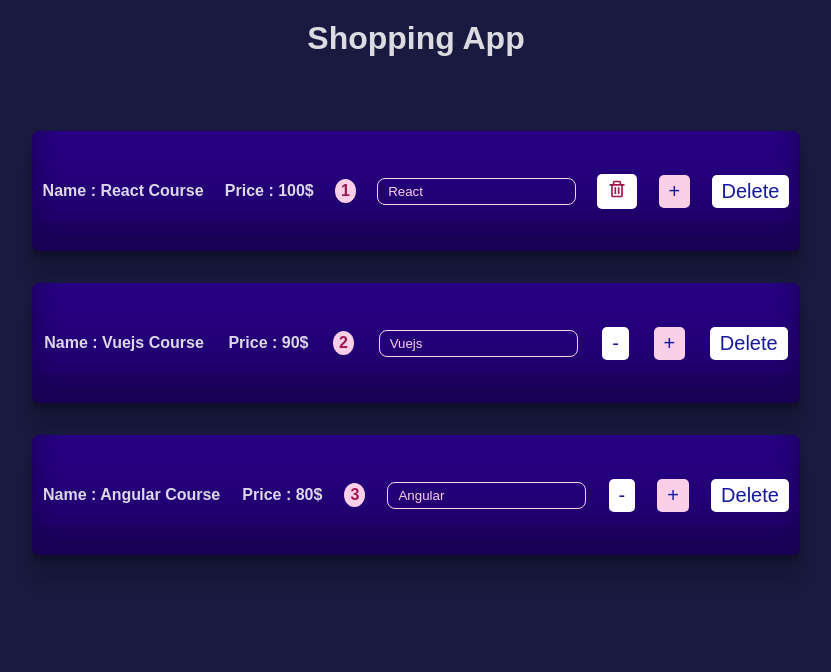
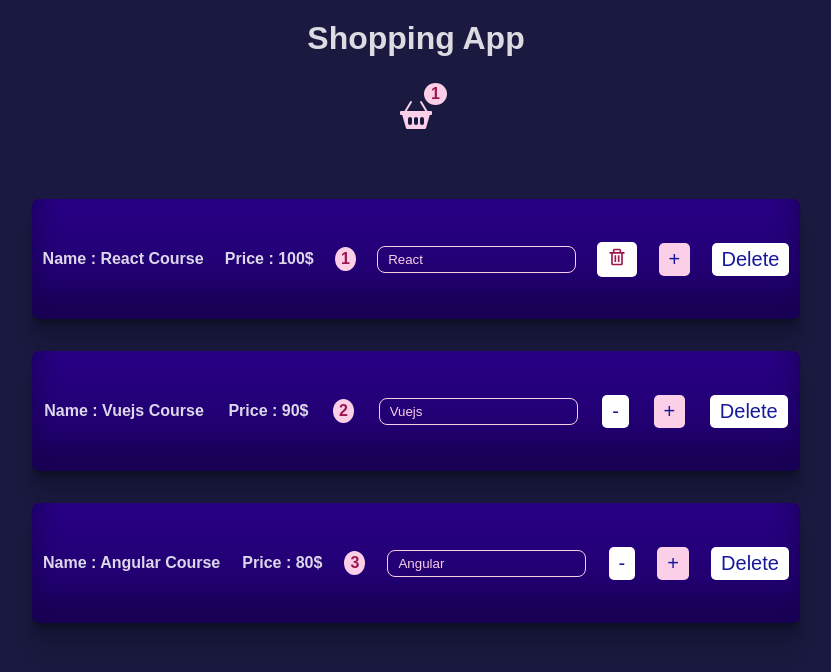
Before and after one commit to arashKazerouni/firstReactApp, a React (Create React App) app: page / in a window 1280 px wide. Shown: the top 672 px of the page, without its empty margins (224-1055 px from the left). Built offline with nearby package versions, Linux system fonts and the light colour scheme.

Commit message:
navbar added(styles only)

```diff
--- a/src/App.js
+++ b/src/App.js
@@ -1,13 +1,13 @@
 import { useState } from "react";
 import ProductList from "./ProductList";
-import styles from "./App.module.css"
+import styles from "./App.module.css";
+import Navbar from "./components/Navbar/Navbar";
 const App = () => {
-
   return (
     <div className={styles.container}>
-       <h1>shopping app</h1>
+      <h1>shopping app</h1>
+      <Navbar />
       <ProductList />
-
     </div>
   );
 };
--- /dev/null
+++ b/src/components/Navbar/Navbar.js
@@ -0,0 +1,20 @@
+import React, { Component } from 'react';
+import { BsFillBasket2Fill } from "react-icons/bs";
+import styles from "./Navbar.module.css"
+class Navbar extends Component {
+    state = {  }
+    render() {
+        return (
+            <section>
+                <nav className={styles.navbar}>
+                <BsFillBasket2Fill className={styles.icon} />
+                <span className={styles.counter}>
+                    1
+                </span>
+                </nav>
+            </section>
+        );
+    }
+}
+
+export default Navbar;
--- /dev/null
+++ b/src/components/Navbar/Navbar.module.css
@@ -0,0 +1,20 @@
+.navbar {
+    position: relative;
+    flex-basis: 30%;
+}
+
+.icon {
+    font-size: 2rem;
+    color: #fbcfe8;
+}
+
+.counter {
+    background-color: #fbcfe8;
+    padding: 2px 7px;
+    border-radius: 50%;
+    position: absolute;
+    top: -16px;
+    left: 24px;
+    color: #9D174D;
+    font-weight: 600;
+}
```
